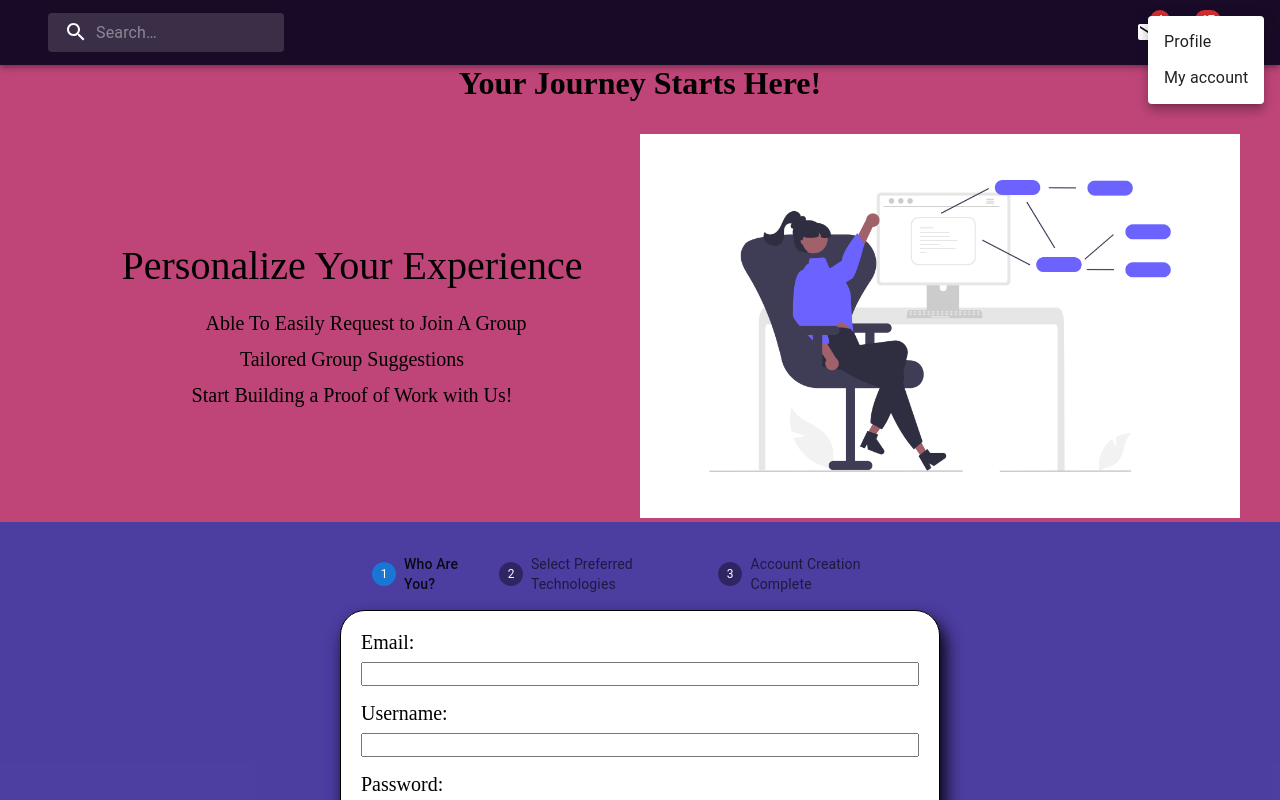
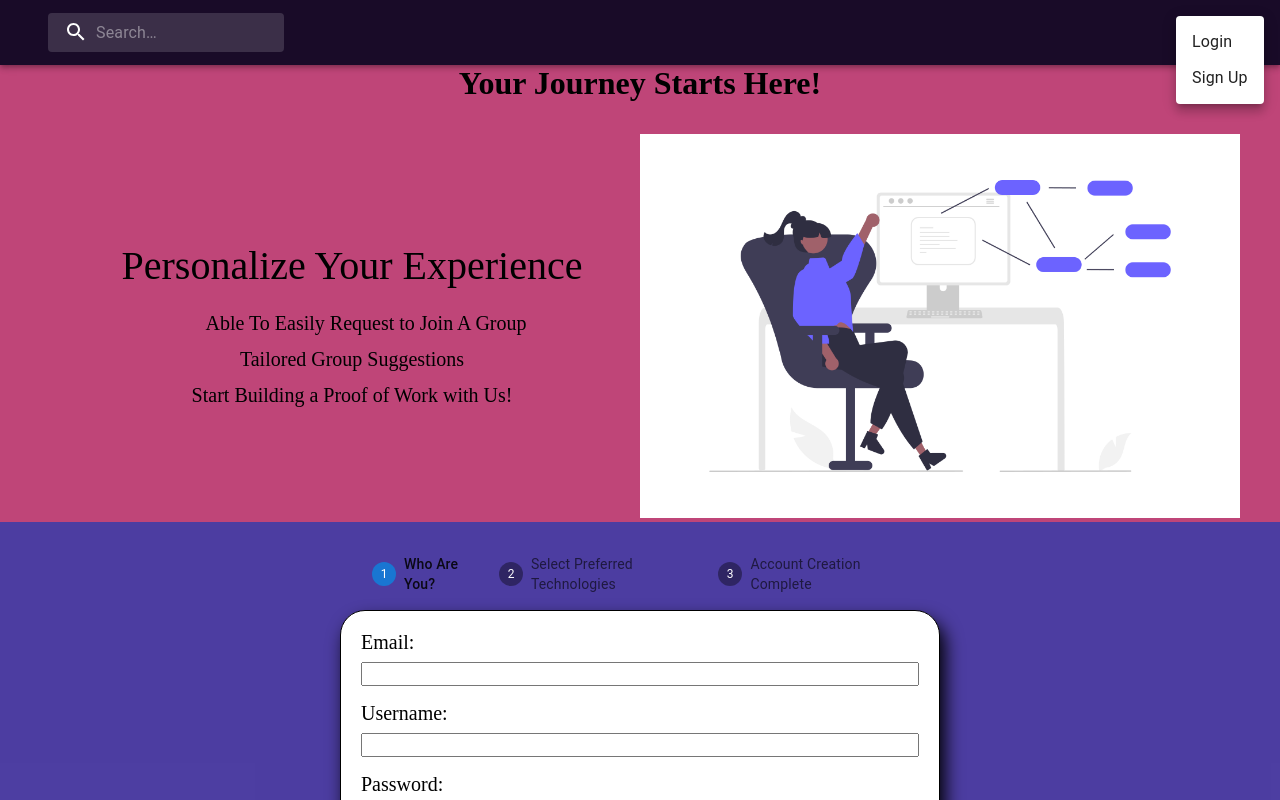
Before and after one commit to AlexanderLeino/source-finder, a React (Create React App) app in the folder client/: page /signUp in a window 1280 px wide. Both pictures are taken after a click on the button "account of current user". Shown: the top 800 px of the page. Built offline with nearby package versions, Linux system fonts and the light colour scheme.

Commit message:
I did something idk what tho tbh

```diff
--- a/client/src/App.js
+++ b/client/src/App.js
@@ -24,7 +24,7 @@ function App() {
   return (
     <ApolloProvider client={client}>
     <Router>
-        <NavBar/>
+        <NavBar userData={userData}/>
       <Routes>
         <Route path='/' element={<HomePage />}></Route>
         <Route path='/login' element={<Login />}></Route>
--- a/client/src/components/NavBar.js
+++ b/client/src/components/NavBar.js
@@ -13,6 +13,7 @@ import AccountCircle from '@mui/icons-material/AccountCircle';
 import MailIcon from '@mui/icons-material/Mail';
 import NotificationsIcon from '@mui/icons-material/Notifications';
 import MoreIcon from '@mui/icons-material/MoreVert';
+import Auth from '../utils/auth'
 
 const Search = styled('div')(({ theme }) => ({
   position: 'relative',
@@ -54,7 +55,7 @@ const StyledInputBase = styled(InputBase)(({ theme }) => ({
   },
 }));
 
-export default function NavBar() {
+export default function NavBar(userData) {
   const [anchorEl, setAnchorEl] = React.useState(null);
   const [mobileMoreAnchorEl, setMobileMoreAnchorEl] = React.useState(null);
 
@@ -77,9 +78,12 @@ export default function NavBar() {
   const handleMobileMenuOpen = (event) => {
     setMobileMoreAnchorEl(event.currentTarget);
   };
+  let renderMenu
 
   const menuId = 'primary-search-account-menu';
-  const renderMenu = (
+  if (Auth.loggedIn()){
+    renderMenu = (
+
       <Menu
         anchorEl={anchorEl}
         anchorOrigin={{
@@ -99,6 +103,31 @@ export default function NavBar() {
         <MenuItem onClick={handleMenuClose}>My account</MenuItem>
       </Menu>
     );
+  }
+  else{
+    renderMenu = (
+
+      <Menu
+        anchorEl={anchorEl}
+        anchorOrigin={{
+          vertical: 'top',
+          horizontal: 'right',
+        }}
+        id={menuId}
+        keepMounted
+        transformOrigin={{
+          vertical: 'top',
+          horizontal: 'right',
+        }}
+        open={isMenuOpen}
+        onClose={handleMenuClose}
+      >
+        <MenuItem onClick={handleMenuClose}>Login</MenuItem>
+        <MenuItem onClick={handleMenuClose}>Sign Up</MenuItem>
+      </Menu>
+    )
+  }
+
 
   const mobileMenuId = 'primary-search-account-menu-mobile';
   const renderMobileMenu = (
@@ -153,6 +182,7 @@ export default function NavBar() {
   );
 
   return (
+    <>
     <Box sx={{ flexGrow: 1 }}>
       <AppBar position="static" style={{background:'#190B28', height:'65px'}}>
         <Toolbar>
@@ -166,6 +196,40 @@ export default function NavBar() {
               inputProps={{ 'aria-label': 'search' }}
             />
           </Search>
+          {!Auth.loggedIn() ?
+
+          (<>
+          <Box sx={{ flexGrow: 1 }} />
+            <Box sx={{ display: { xs: 'none', md: 'flex' } }}>
+
+              <IconButton
+                size="large"
+                edge="end"
+                aria-label="account of current user"
+                aria-controls={menuId}
+                aria-haspopup="true"
+                onClick={handleProfileMenuOpen}
+                color="inherit"
+              >
+                <AccountCircle />
+              </IconButton>
+            </Box>
+            <Box sx={{ display: { xs: 'flex', md: 'none' } }}>
+              <IconButton
+                size="large"
+                aria-label="show more"
+                aria-controls={mobileMenuId}
+                aria-haspopup="true"
+                onClick={handleMobileMenuOpen}
+                color="inherit"
+              >
+                <MoreIcon />
+              </IconButton>
+            </Box>
+            </>) :
+
+
+          (<>
           <Box sx={{ flexGrow: 1 }} />
           <Box sx={{ display: { xs: 'none', md: 'flex' } }}>
             <IconButton size="large" aria-label="show 4 new mails" color="inherit">
@@ -206,10 +270,12 @@ export default function NavBar() {
               <MoreIcon />
             </IconButton>
           </Box>
+          </>)}
         </Toolbar>
       </AppBar>
       {renderMobileMenu}
       {renderMenu}
     </Box>
+    </>
   );
 }
```
Lines whose indentation alone changed are shown as unchanged.
